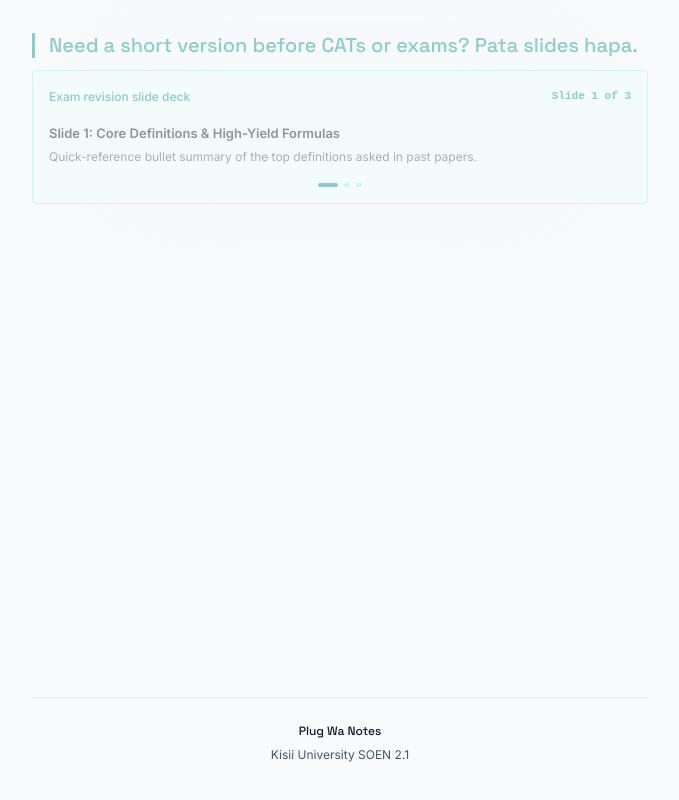
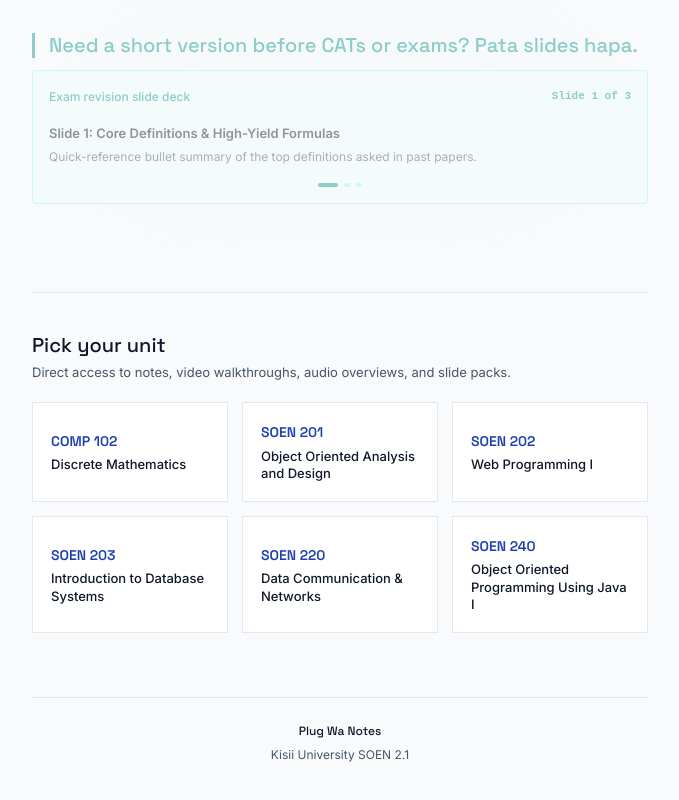
Before and after one commit to christopherhayes776236-cmyk/plug-wa-notes, a Next.js app: page / in a window 1280 px wide. Shown: the part 1292-2092 px from the top of the page, without its empty margins (300-979 px from the left). Built offline with nearby package versions, Linux system fonts and the light colour scheme.

Commit message:
fix(homepage): restore unit picker visibility and ensure all 6 unit links are always rendered

```diff
--- a/src/app/globals.css
+++ b/src/app/globals.css
@@ -163,14 +163,7 @@ button:active,
 
 .beat {
   position: relative;
-  opacity: 0;
-  transform: translateY(18px);
-  transition: opacity 320ms cubic-bezier(0.16, 1, 0.3, 1), transform 320ms cubic-bezier(0.16, 1, 0.3, 1);
-}
-
-.beat.in-view {
   opacity: 1;
-  transform: translateY(0);
 }
 
 .beat-first {
--- a/src/app/page.tsx
+++ b/src/app/page.tsx
@@ -682,10 +682,12 @@ export default function HomePage() {
           {/* ─── 7. Bottom Section – Unit Links ─────────────────────── */}
           <section
             ref={unitsRef}
-            className="beat section-divider"
+            className="section-divider"
             style={{
               paddingTop: '2.5rem',
               borderTop: '1px solid #E2E8F0',
+              opacity: 1,
+              display: 'block',
             }}
           >
             <div style={{ marginBottom: '1.25rem' }}>
```
